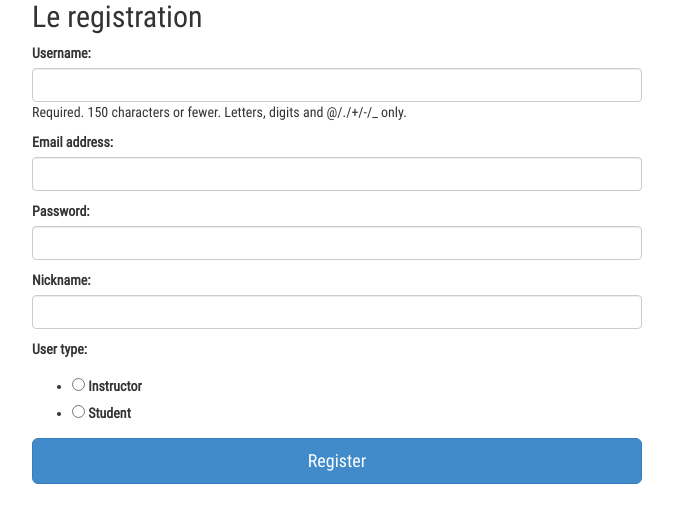
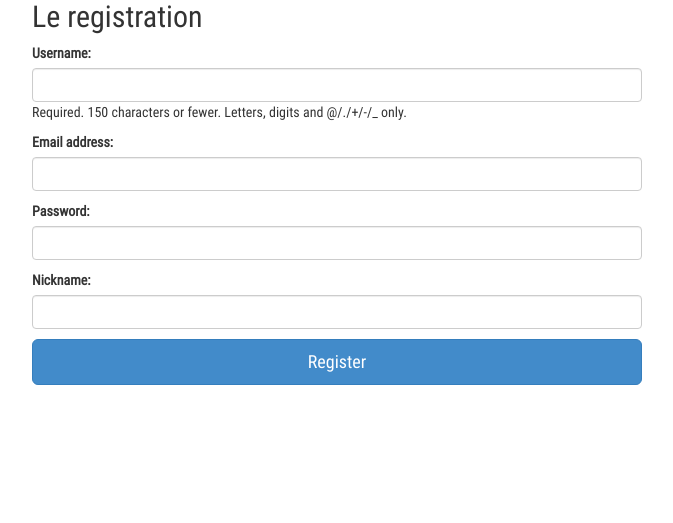
Before and after one commit to csc301-fall2014/Proj-Morning-Team4-repo, a Django app: page /register/ in a window 1280 px wide. Shown: the part 90-613 px from the top of the page, without its empty margins (303-976 px from the left). Run offline with Django 3.2, Linux system fonts and the light colour scheme; some libraries are stand-ins or nearby versions.

Commit message:
Removed functions from register, added some calendar links

```diff
--- a/phase2/csc301_calendar_app/main/forms.py
+++ b/phase2/csc301_calendar_app/main/forms.py
@@ -14,8 +14,14 @@ class UserForm(forms.ModelForm):
         }
 
 class UserTypeForm(forms.Form):
-    CHOICES=(('1', 'Instructor',), ('2', 'Student',))
-    user_type = forms.ChoiceField(widget=forms.RadioSelect, choices=CHOICES, required=True)
+    CHOICES=(('0', 'Instructor',), ('1', 'Student',))
+    user_type = forms.ChoiceField(
+            widget=forms.RadioSelect(
+                attrs={},
+            ),
+            choices=CHOICES,
+            required=True
+        )
 
 
 class UserUpdateForm(forms.ModelForm):
--- a/phase2/csc301_calendar_app/main/models.py
+++ b/phase2/csc301_calendar_app/main/models.py
@@ -24,14 +24,14 @@ class UserProfile(models.Model):
         permissions = (
             ('create_event', 'Create an event'),
             ('join_event', 'Join an event'),
-            ('leave_event', 'Leave and event'),
+            ('leave_event', 'Leave an event'),
         )
 
 
 class Student(UserProfile):
     class Meta:
         permissions = (
-            ('enroll_course', 'Enroll in a course'),
+            ('enrol_course', 'Enrol in a course'),
             ('drop_course', 'Drop a course'),
         )
 
--- a/phase2/csc301_calendar_app/main/views.py
+++ b/phase2/csc301_calendar_app/main/views.py
@@ -17,23 +17,12 @@ def index(request):
     # The context contains information such as the client's machine details, for example.
     context = RequestContext(request)
 
-    # I'm guessing this is where all the data base requests go, if any.
-    # Should delete later
-    '''
-    school = "s"
-    for e in Student.objects.all():
-        school = e.school
-        print(school)
-    '''
-
     context_dict = {
-        #'app_description' : 'super duper','school' : school
     }
 
     if request.user.id:
-        context_dict['user_profile'] =  UserProfile.objects.get(user=request.user.id)
-
-    #context= { 'school' : Student.objects.all()}
+        user_profile = UserProfile.objects.get(user=request.user.id)
+        context_dict['user_profile'] =  user_profile
 
     return render_to_response('main/main.html', context_dict, context)
 
@@ -53,10 +42,10 @@ def registration(request):
         # Note that we make use of both UserForm and UserProfileForm.
         user_form = UserForm(data=request.POST)
         profile_form = UserProfileForm(data=request.POST)
-        user_type_form = UserTypeForm(data=request.POST)
+        #user_type_form = UserTypeForm(data=request.POST)
 
         # If the two forms are valid...
-        if user_form.is_valid() and profile_form.is_valid() and user_type_form.is_valid():
+        if user_form.is_valid() and profile_form.is_valid(): #and user_type_form.is_valid():
             # Save the user's form data to the database.
             user = user_form.save()
 
@@ -65,16 +54,18 @@ def registration(request):
             user.set_password(user.password)
             user.save()
             nickname = profile_form.cleaned_data['nickname']
+
             # Now sort out the Student instance.
             # Since we need to set the user attribute ourselves, we set commit=False.
             # This delays saving the model until we're ready to avoid integrity problems.
 
-            user_type = user_type_form.cleaned_data['user_type']
-            user_type = int(user_type)
-            if type == 1:
+            #user_type = user_type_form.cleaned_data['user_type']
+            #user_type = int(user_type)
+            user_type = 1
+            if user_type:
+                profile = Student(nickname=nickname)
+            else:
                 profile = Instructor(nickname=nickname)
-            else:
-                profile = Student(nickname=nickname)
             profile.user = user
 
             # Add the personal calendar for the user
@@ -99,13 +90,13 @@ def registration(request):
     else:
         user_form = UserForm()
         profile_form = UserProfileForm()
-        user_type_form = UserTypeForm()
+        #user_type_form = UserTypeForm()
 
     # Render the template depending on the context.
     return render_to_response(
             'main/register.html',
             {'user_form': user_form, 'profile_form': profile_form,
-            'user_type_form': user_type_form, 'registered': registered},
+            'registered': registered},
             context)
 
 def user_login(request):
--- a/phase2/csc301_calendar_app/school/views.py
+++ b/phase2/csc301_calendar_app/school/views.py
@@ -82,7 +82,7 @@ def create_course(request):
     course_added = False
 
     user = request.user
-    if user.has_perm('create_course'):
+    if user.has_perm('main.create_course'):
         school = UserProfile.objects.get(user=user).school
         if not school:
             return render_permission_denied(context,
@@ -159,11 +159,13 @@ def view_course(request, course_id):
     user = request.user
     eligible = False
     enrolled = False
+    is_instructor = False
     course = Course.objects.filter(id=int(course_id))[:1]
     if (course):
         course = course[0]
         user_profile = UserProfile.objects.get(user=user)
-        eligible = course.school.id == user_profile.school.id
+        if user_profile.school:
+            eligible = course.school.id == user_profile.school.id
 
         relation = user_profile.courses.filter(id=course.id)[:1]
         if relation:
--- a/phase2/csc301_calendar_app/templates/main/register.html
+++ b/phase2/csc301_calendar_app/templates/main/register.html
@@ -1,45 +1,37 @@
 {% extends "page.html" %}
 
 {% block content %}
-        <div class="col-xs-12 col-sm-6 col-sm-offset-3">
+    <div class="col-xs-12 col-sm-6 col-sm-offset-3">
         {% if registered %}
             <h2>Thank you for registering.</h2>
             <p><a href="/">Return to the homepage.</a></p>
         {% else %}
             <form role="form" id="user_form" method="post" action="/register/"
                 enctype="multipart/form-data">
-            <h2 class="form-signin-heading">Le registration</h2>
-            {% csrf_token %}
+                <h2 class="form-signin-heading">Le registration</h2>
 
-            {% if false %}
-            {% for field in user_form %}
-            {{ field.type }}
-              <label class="control-label" for="id_{{ field.name }}">{{ field.label }}</label>
-                <input type="text" id="id_{{ field.name }}" class="form-control" required autofocus>
-                <p class="help-text">{{ field.help_text }} </p>
-            {% endfor %}
-            {% for field in profile_form %}
-            {{ field.type }}
-              <label class="control-label" for="id_{{ field.name }}">{{ field.label }}</label>
-                <input type="text" id="id_{{ field.name }}" class="form-control" required autofocus>
-                <p class="help-text">{{ field.help_text }} </p>
-            {% endfor %}
-            {% endif %}
+                {% csrf_token %}
 
-            <!-- <span>Desired Username: </span><input type="text" class="form-control" placeholder="Username" required autofocus>
-             {{ user_form.username}}
-            <span>E-mail address: </span><input type="email" class="form-control" placeholder="E-mail address" required>
-            <span>Password: </span><input type="password" class="form-control" placeholder="Password" required>
-            <span>Desired Nickname: </span><input type="text" class="form-control" placeholder="Nickname" required>
-            <span>School name: </span><input type="text" class="form-control" placeholder="School" required> -->
                 {{ user_form.as_p }}
                 {{ profile_form.as_p }}
-                {{ user_type_form.as_p }}
+                {% if false %}
+                {% if user_type_form %}
+                <label for="id_user_type">User Type:</label>
+                {% for radio in user_type_form.user_type %}
+                <div class="radio">
+                    <label for="{{ radio.id_for_label }}" class="radio">
+                        {{ radio.tag }}
+                        {{ radio.choice_label }}
+                    </label>
+                </div>
+                {% endfor %}
+                {% endif %}
+                {% endif %}
 
                 <!-- Provide a button to click to submit the form. -->
                 <input type="submit" class="btn btn-lg btn-primary btn-block" name="submit" value="Register" />
             </form>
         {% endif %}
 
-        </div>
+    </div>
 {% endblock %}
```
Also changed, not shown: phase2/csc301_calendar_app/scheduler/views.py (+7 -2 lines), phase2/csc301_calendar_app/templates/main/main.html (+13 -3 lines), phase2/csc301_calendar_app/templates/scheduler/calendar_basic.html (+12 -2 lines), phase2/csc301_calendar_app/templates/school/course_view.html (+15 -9 lines).
